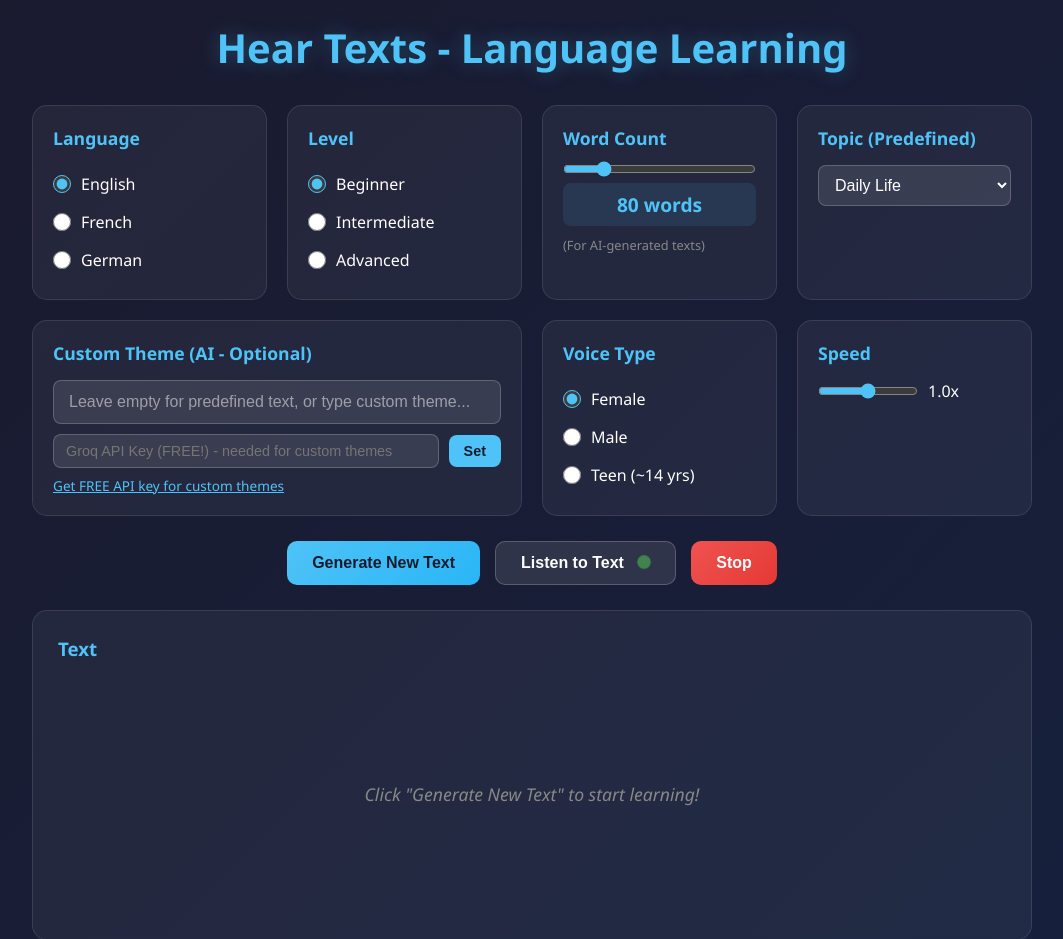
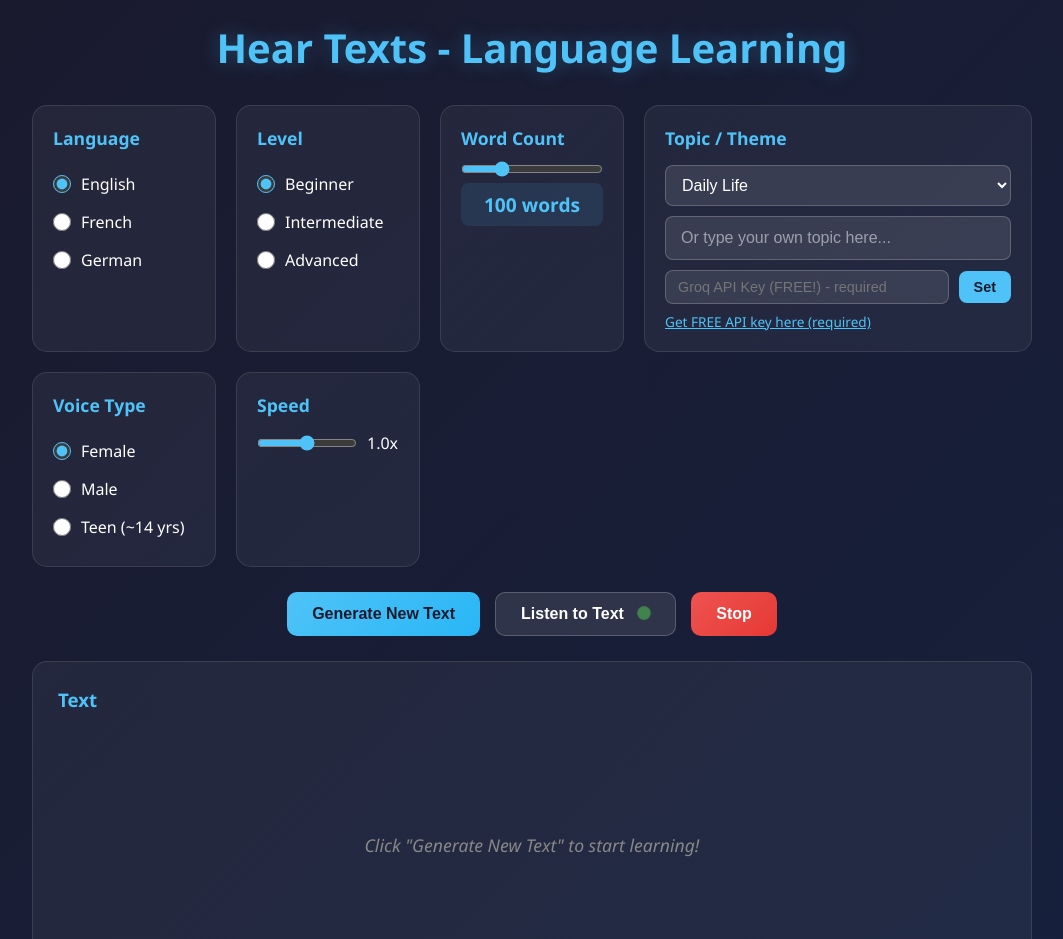
Before and after one commit to sketol1308-cpu/hear-texts-language-learning, a Flask app: page / in a window 1280 px wide. Shown: the top 939 px of the page, without its empty margins (108-1171 px from the left). Run offline with Flask 3, Linux system fonts and the light colour scheme.

Commit message:
Always use AI generation for word count to work
- All text generation now uses AI (Groq)
- Word count slider works for all texts
- Topic dropdown provides themes for AI
- Custom theme input overrides dropdown
- API key is now required

Co-Authored-By: Claude Opus 4.5 <noreply@anthropic.com>

```diff
--- a/templates/index.html
+++ b/templates/index.html
@@ -483,39 +483,34 @@
             <div class="setting-group">
                 <h3>Word Count</h3>
                 <div class="word-count-selector">
-                    <input type="range" id="wordCountSlider" min="30" max="300" value="80" step="10">
-                    <span id="wordCountDisplay" class="word-count-display">80 words</span>
-                    <small style="color: #888; font-size: 0.8rem;">(For AI-generated texts)</small>
+                    <input type="range" id="wordCountSlider" min="30" max="300" value="100" step="10">
+                    <span id="wordCountDisplay" class="word-count-display">100 words</span>
                 </div>
             </div>
 
-            <div class="setting-group">
-                <h3>Topic (Predefined)</h3>
-                <select id="topicSelect" class="topic-select">
-                    <option value="daily_life">Daily Life</option>
-                    <option value="travel">Travel</option>
-                    <option value="nature">Nature</option>
-                    <option value="technology">Technology</option>
-                    <option value="family">Family</option>
-                    <option value="school">School</option>
-                    <option value="hobbies">Hobbies</option>
-                    <option value="food">Food</option>
-                    <option value="shopping">Shopping</option>
-                    <option value="sports">Sports</option>
+            <div class="setting-group theme-group">
+                <h3>Topic / Theme</h3>
+                <select id="topicSelect" class="topic-select" style="margin-bottom: 10px;">
+                    <option value="daily life">Daily Life</option>
+                    <option value="travel and vacation">Travel</option>
+                    <option value="nature and animals">Nature</option>
+                    <option value="technology and computers">Technology</option>
+                    <option value="family and home">Family</option>
+                    <option value="school and learning">School</option>
+                    <option value="hobbies and free time">Hobbies</option>
+                    <option value="food and cooking">Food</option>
+                    <option value="shopping and clothes">Shopping</option>
+                    <option value="sports and exercise">Sports</option>
                 </select>
-            </div>
-
-            <div class="setting-group theme-group">
-                <h3>Custom Theme (AI - Optional)</h3>
                 <input type="text" id="themeInput" class="theme-input"
-                       placeholder="Leave empty for predefined text, or type custom theme...">
+                       placeholder="Or type your own topic here...">
                 <div class="api-key-section">
                     <input type="password" id="apiKeyInput" class="api-key-input"
-                           placeholder="Groq API Key (FREE!) - needed for custom themes">
+                           placeholder="Groq API Key (FREE!) - required">
                     <button class="btn-small" onclick="setApiKey()">Set</button>
                 </div>
                 <div id="apiStatus" class="api-status">
-                    <a href="https://console.groq.com/keys" target="_blank" style="color: #4fc3f7;">Get FREE API key for custom themes</a>
+                    <a href="https://console.groq.com/keys" target="_blank" style="color: #4fc3f7;">Get FREE API key here (required)</a>
                 </div>
             </div>
 
@@ -626,19 +621,18 @@
             const language = getSelectedValue('language');
             const level = getSelectedValue('level');
             const customTheme = document.getElementById('themeInput').value.trim();
-            const predefinedTopic = document.getElementById('topicSelect').value;
+            const selectedTopic = document.getElementById('topicSelect').value;
             const wordCount = document.getElementById('wordCountSlider').value;
 
             currentLanguage = language;
 
-            // Determine if using AI or predefined
-            const useAI = customTheme.length > 0;
-            const topic = useAI ? customTheme : predefinedTopic;
+            // Always use AI - use custom theme if provided, otherwise use dropdown topic
+            const topic = customTheme.length > 0 ? customTheme : selectedTopic;
 
             // Show loading state
             const generateBtn = document.querySelector('.btn-primary');
             const originalText = generateBtn.textContent;
-            generateBtn.textContent = useAI ? 'Generating with AI...' : 'Loading...';
+            generateBtn.textContent = 'Generating with AI...';
             generateBtn.classList.add('loading');
 
             try {
@@ -652,7 +646,7 @@
                         level: level,
                         topic: topic,
                         word_count: parseInt(wordCount),
-                        use_ai: useAI
+                        use_ai: true
                     })
                 });
 
```
